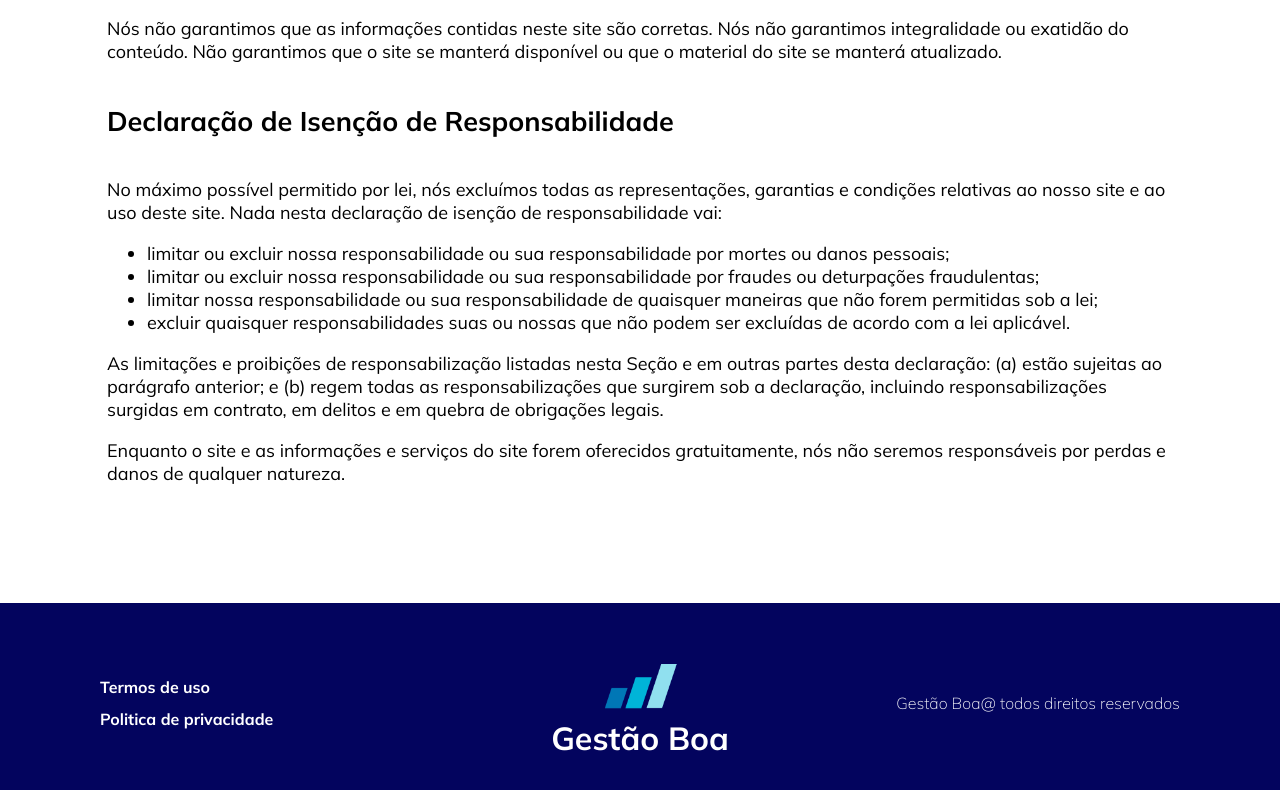
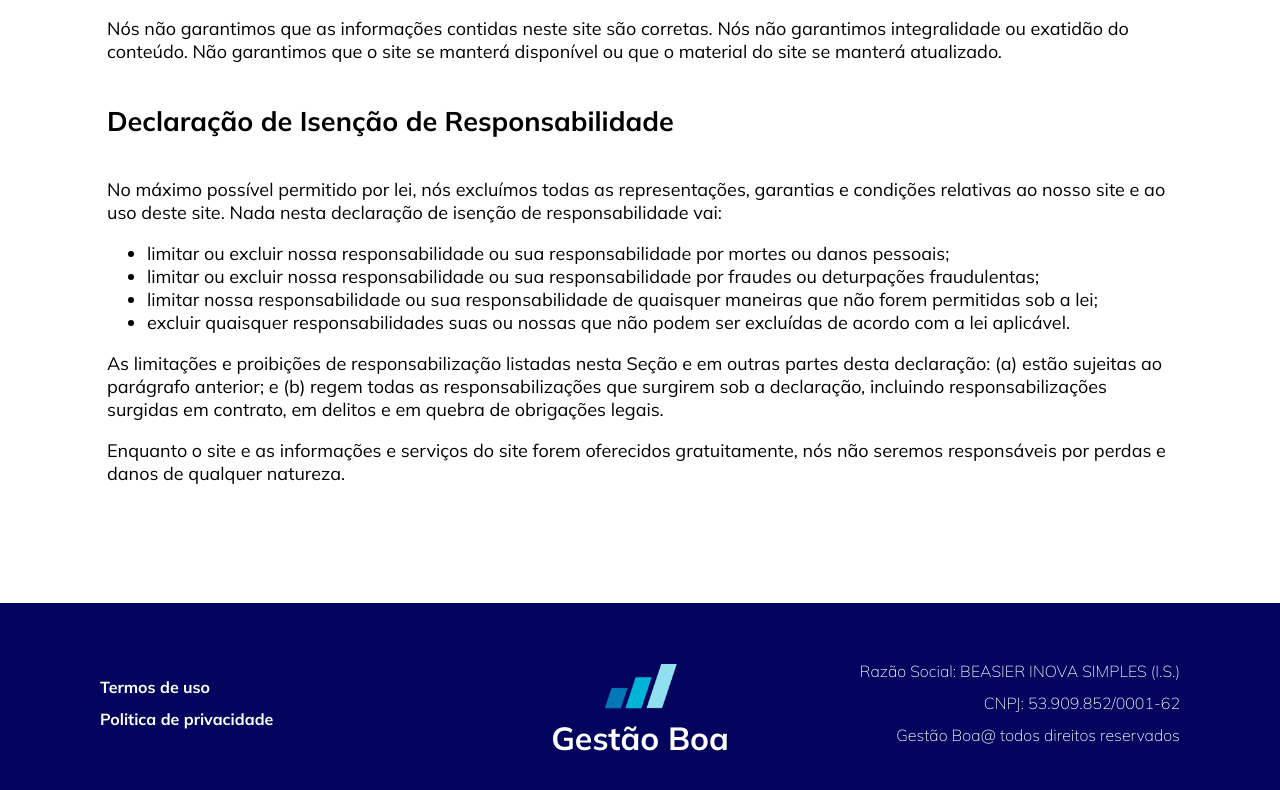
Before and after one commit to gestaoboa/gestaoboa.com.br, a React (Vite) app: page /terms in a window 1280 px wide. Shown: the part 3195-3985 px from the top of the page. Built offline with nearby package versions, Linux system fonts and the light colour scheme.

Commit message:
eh a apple

```diff
--- a/src/components/Footer/index.tsx
+++ b/src/components/Footer/index.tsx
@@ -17,7 +17,11 @@ export default function Footer ({}: props) {
                 <a href="/terms">Termos de uso</a>
                 <a href="/privacy">Politica de privacidade</a>
             </div>
-            <div className="copyright">Gestão Boa@ todos direitos reservados</div>
+            <div className="copyright">
+                <div>Razão Social: BEASIER INOVA SIMPLES (I.S.)</div>
+                <div>CNPJ: 53.909.852/0001-62</div>
+                <div>Gestão Boa@ todos direitos reservados</div>
+            </div>
         </Container>
     )
 }
--- a/src/components/Footer/styles.ts
+++ b/src/components/Footer/styles.ts
@@ -41,9 +41,11 @@ export const Container = styled.div`
 
     .copyright {
         display: flex;
-        justify-content: end;
+        flex-direction: column;
+        align-items: flex-end;
         font-weight: lighter;
         font-size: 16px;
+        gap: 12px;
     }
 
     @media (max-width: 800px){
```
